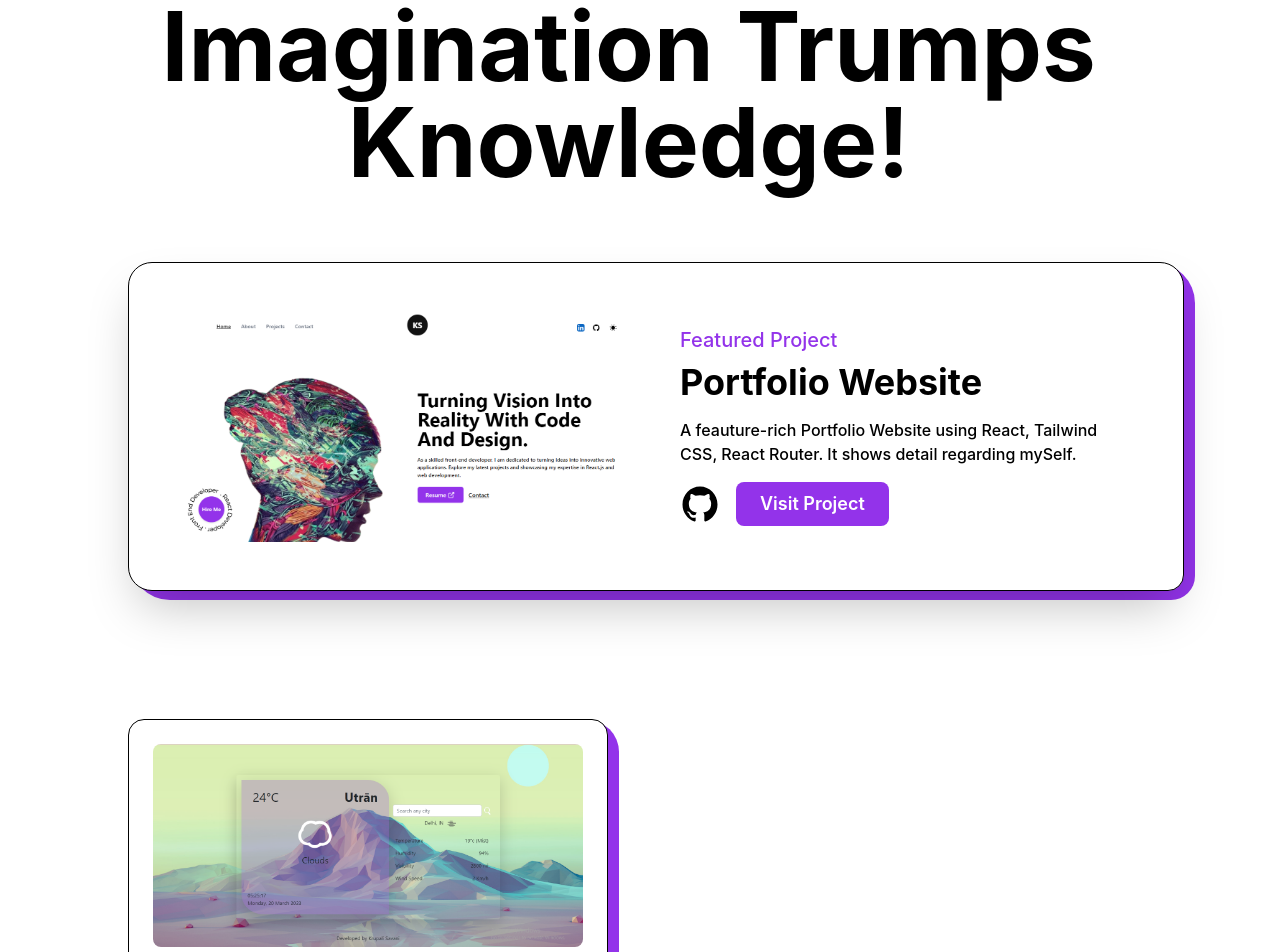
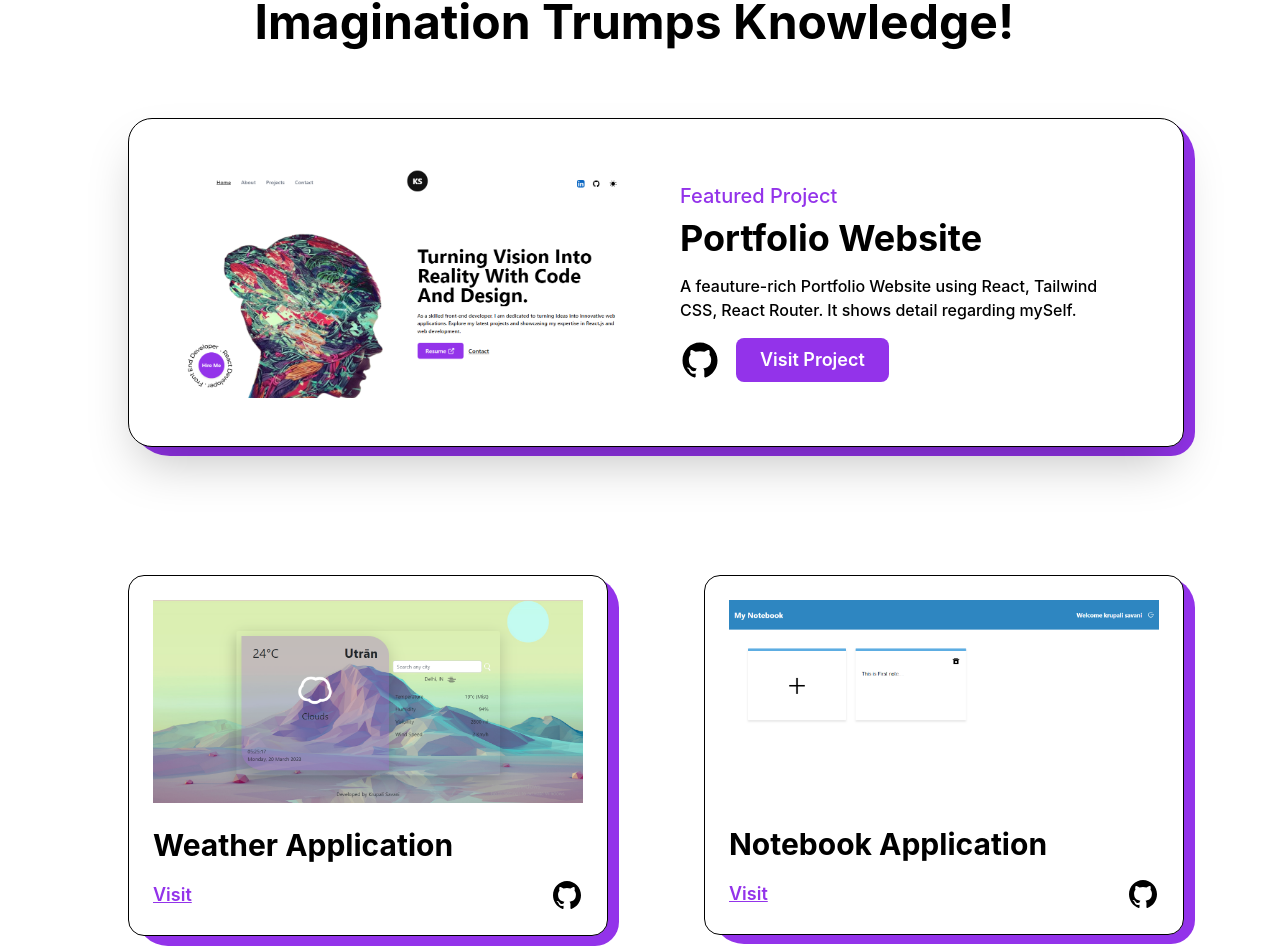
Before and after one commit to krupalisavani99/Portfolio-Application, a React (Create React App) app: page /projects in a window 1280 px wide. Shown: the part 178-1130 px from the top of the page. Built offline with nearby package versions, Linux system fonts and the light colour scheme.

Commit message:
add new project

```diff
--- a/src/App.js
+++ b/src/App.js
@@ -14,7 +14,7 @@ function App() {
         <Route path="/" element={<Home />} />
         <Route path="/about" element={<About />} />
         <Route path="/projects" element={<Projects />} />
-        <Route path="/contact" element={<Contact />} />
+        {/* <Route path="/contact" element={<Contact />} /> */}
       </Routes>
     </div>
   );
--- a/src/Pages/About.js
+++ b/src/Pages/About.js
@@ -19,7 +19,6 @@ const About = () => {
         <Layout className="pt-16">
           <AnimatedText
             text="Passion Fuels Purpose!"
-            className="mb-16 lg:!text-7xl sm:!text-6xl xs:!text-4xl sm:mb-8"
           />
           <div className="grid w-full grid-cols-8 gap-16 sm:gap-8">
             <div className="col-span-4 flex-col items-start justify-start xl:col-span-4 md:order-2 md:col-span-8">
--- a/src/Pages/Contact.js
+++ b/src/Pages/Contact.js
@@ -19,7 +19,6 @@ const Contact = () => {
       )
       .then(
         (result) => {
-          debugger;
           if ((result.text = "OK")) {
             Swal.fire({
               title: "Thank You !!",
--- a/src/Pages/Home.js
+++ b/src/Pages/Home.js
@@ -47,13 +47,13 @@ const Home = () => {
                 >
                   Resume <LinkArrow className={"w-6 ml-1"} />
                 </a>
-                <Link
+                {/* <Link
                   //   href="mailto:krupalisavani9999@gmail.com"
                   to="/contact"
                   className="ml-4 text-lg font-medium capitalize text-black underline dark:text-white md:text-base"
                 >
                   Contact
-                </Link>
+                </Link> */}
               </div>
             </div>
           </div>
--- a/src/Pages/Projects.js
+++ b/src/Pages/Projects.js
@@ -15,25 +15,21 @@ const FeaturedProject = ({ type, title, summary, img, link, github }) => {
         className="absolute top-0 -right-3 -z-10 w-[101%] h-[103%] rounded-[2.5rem] bg-purple-600 rounded-br-3xl
       xs:-right-2 sm:h-[102%] xs:w-full xs:rounded-[1.5rem]"
       />
-      <a
-        href="/"
-        className="w-1/2 cursor-pointer overflow-hidden rounded-lg lg:w-full"
-      >
+      <div className="w-1/2 overflow-hidden rounded-lg lg:w-full">
         <img src={img} alt={title} className="w-full h-auto" />
-      </a>
+      </div>
       <div className="w-1/2 flex flex-col items-start justify-between pl-6 lg:w-full lg:pl-0 lg:pt-6">
         <span className="text-purple-600 font-medium text-xl xs:text-base">
           {type}
         </span>
-        <a href={link} className="hover:underline underline-offset-2">
+        {/* <a href={link} className="hover:underline underline-offset-2"> */}
         <h2 className="my-2 w-full text-left text-4xl font-bold sm:text-sm">
           {title}
         </h2>{" "}
-        </a>
+        {/* </a> */}
         <p className="my-2 font-medium text-black dark:text-white sm:text-sm">
           {summary}
         </p>
-
         <div className="mt-2 flex items-center">
           <a href={github} className="w-10">
             {" "}
@@ -64,25 +60,21 @@ const Project = ({ title, type, img, link, github }) => {
         className="absolute top-0 -right-3 -z-10 w-[101%] h-[103%] rounded-[2rem] bg-purple-600 rounded-br-3xl
       md:-right-2 md:w-[101%] xs:h-[102%] xs:rounded-[1.5rem]"
       />
-      <a href="/" className="w-full cursor-pointer overflow-hidden rounded-lg">
       <img src={img} alt={title} className="w-full h-auto" />
-      </a>
+
       <div className="w-full flex flex-col items-start justify-between mt-4">
         <span className="text-purple-600 font-medium text-xl lg:text-lg md:text-base">
           {type}
         </span>
-        <a href={link} className="hover:underline underline-offset-2">
         <h2 className="my-2 w-full text-left text-3xl font-bold lg:text-2xl">
           {title}
-          </h2>{" "}
-        </a>
+        </h2>
 
         <div className="w-full mt-2 flex items-center justify-between">
           <a
             href={link}
             className="text-lg font-semibold text-purple-600 underline md:text-base"
           >
-            {" "}
             Visit
           </a>
           <a href={github} className="w-8 md:w-6">
@@ -136,13 +128,13 @@ const Projects = () => {
               />
             </div>
             <div className="col-span-6 sm:col-span-12">
-              {/* <Project
-                title="Weather Application"
-                link="/"
-                github="https://github.com/krupalisavani99/live-weather-app"
+              <Project
+                title="Notebook Application"
+                link="https://notebook-app-9cj3.vercel.app/"
+                github="https://github.com/krupalisavani99/Notebook-app"
                 type=""
-                img={require("../images/Weather-app_cover_img.png")}
-              /> */}
+                img={require("../images/Notebook-app-cover-img.png")}
+              />
             </div>
           </div>
         </Layout>
--- a/src/component/AnimatedText.js
+++ b/src/component/AnimatedText.js
@@ -31,7 +31,7 @@ const AnimatedText = ({ text, className = "" }) => {
   return (
     <div className="w-full mx-auto py-2 flex items-center justify-center text-center overflow-hidden sm:py-0">
       <motion.h1
-        className={`inline-block w-full text-black font-bold capitalize text-8xl ${className}`}
+        className={`inline-block w-full text-black font-bold capitalize text-5xl mb-16 sm:!text-4xl xs:!text-4xl sm:mb-8 ${className}`}
         variants={quote}
         initial="initial"
         animate="animate"
--- a/src/component/Education.js
+++ b/src/component/Education.js
@@ -35,7 +35,7 @@ const Education = () => {
   });
   return (
     <div className="mb-64">
-      <h2 className="font-bold text-8xl mb-32 w-full text-center md:text-6xl xs:text-4xl md:mb-16">
+      <h2 className="font-bold text-6xl mb-32 w-full text-center md:text-6xl xs:text-4xl md:mb-16">
         Education
       </h2>
 
--- a/src/component/Experience.js
+++ b/src/component/Experience.js
@@ -38,7 +38,7 @@ const Experience = () => {
   });
   return (
     <div className="my-64">
-      <h2 className="font-bold text-8xl mb-32 w-full text-center md:text-6xl xs:text-4xl md:mb-16">
+      <h2 className="font-bold text-6xl mb-32 w-full text-center md:text-6xl xs:text-4xl md:mb-16">
         Experience
       </h2>
 
--- a/src/component/NavBar.js
+++ b/src/component/NavBar.js
@@ -27,7 +27,7 @@ const CustomLink = ({ href, title, className = "" }) => {
       {/* ${(className = "active" ? "w-full underline" : "")} */}
       {title}
       <span
-        className={`h-[1px] inline-block w-0 bg-black
+        className={`h-[1px] inline-block w-0 bg-[#9333ea]
       absolute left-0 -bottom-0.5
       group-hover:w-full transition-[width] ease duration-300`}
       >
@@ -42,6 +42,7 @@ const CustomMobileLink = ({ href, title, className = "", toggle }) => {
     <NavLink
       to={href}
       className={`${className} relative group text-white dark:text-black my-2`}
+      onClick={toggle}
     >
       {title}
       <span
@@ -64,7 +65,7 @@ const NavBar = () => {
   return (
     <header className="w-full px-32 py-8 font-medium flex items-center justify-between dark:text-white relative z-10 lg:px-16 md:px-12 sm:px-8">
       <button
-        className=" flex-col justify-center items-center hidden lg:flex"
+        className="fixed flex-col justify-center items-center hidden lg:flex"
         onClick={handleClick}
       >
         <span
@@ -128,7 +129,7 @@ const NavBar = () => {
           initial={{ scale: 0, opacity: 0, x: "-50%", y: "-50%" }}
           animate={{ scale: 1, opacity: 1 }}
           className="min-w-[70vw] flex flex-col justify-between z-30 items-center fixed top-1/2 left-1/2 -translate-x-1/2 -translate-y-1/2
-      bg-black/90 dark:bg-white/75 rounded-lg backdrop-blur-md py-32"
+      bg-purple-600 dark:bg-white/75 rounded-lg backdrop-blur-md py-32"
         >
           <nav className="flex items-center flex-col justify-center">
             <CustomMobileLink
@@ -149,12 +150,12 @@ const NavBar = () => {
               className=""
               toggle={handleClick}
             />
-            <CustomMobileLink
+            {/* <CustomMobileLink
               href="/contact"
               title="Contact"
               className=""
               toggle={handleClick}
-            />
+            /> */}
           </nav>
           <nav className="flex items-center justify-center flex-wrap ">
             <motion.a
--- a/src/component/Skills.js
+++ b/src/component/Skills.js
@@ -21,7 +21,7 @@ const Skill = ({ name, x, y }) => {
 const Skills = () => {
   return (
     <>
-      <h2 className="font-bold text-8xl mt-58 w-full text-center md:text-6xl md:mt-32">
+      <h2 className="font-bold text-6xl mt-58 w-full text-center md:text-5xl md:mt-32">
         Skills
       </h2>
       <div
```
Also changed, not shown: src/images/Notebook-app-cover-img.png (added). Lines whose indentation alone changed are shown as unchanged.
